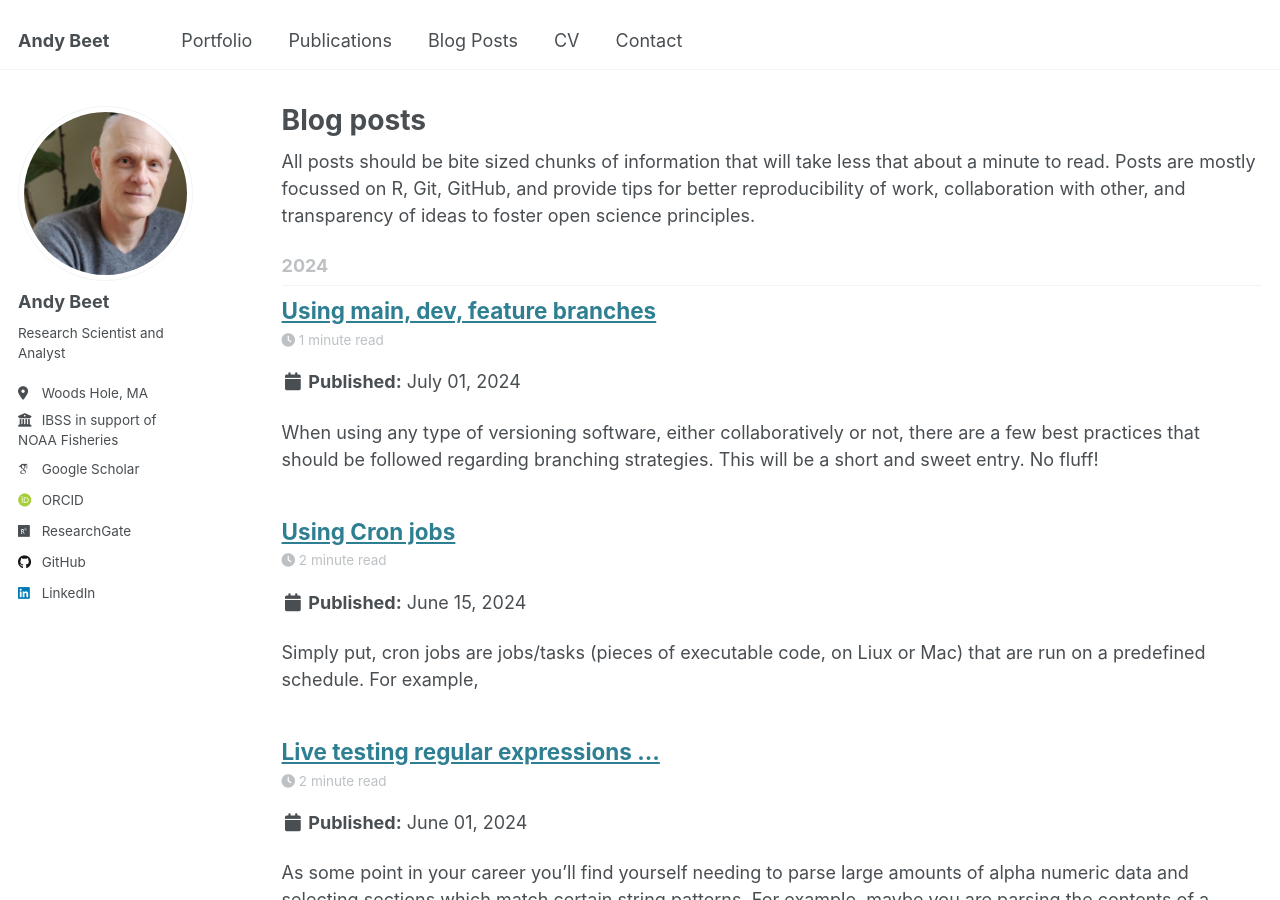
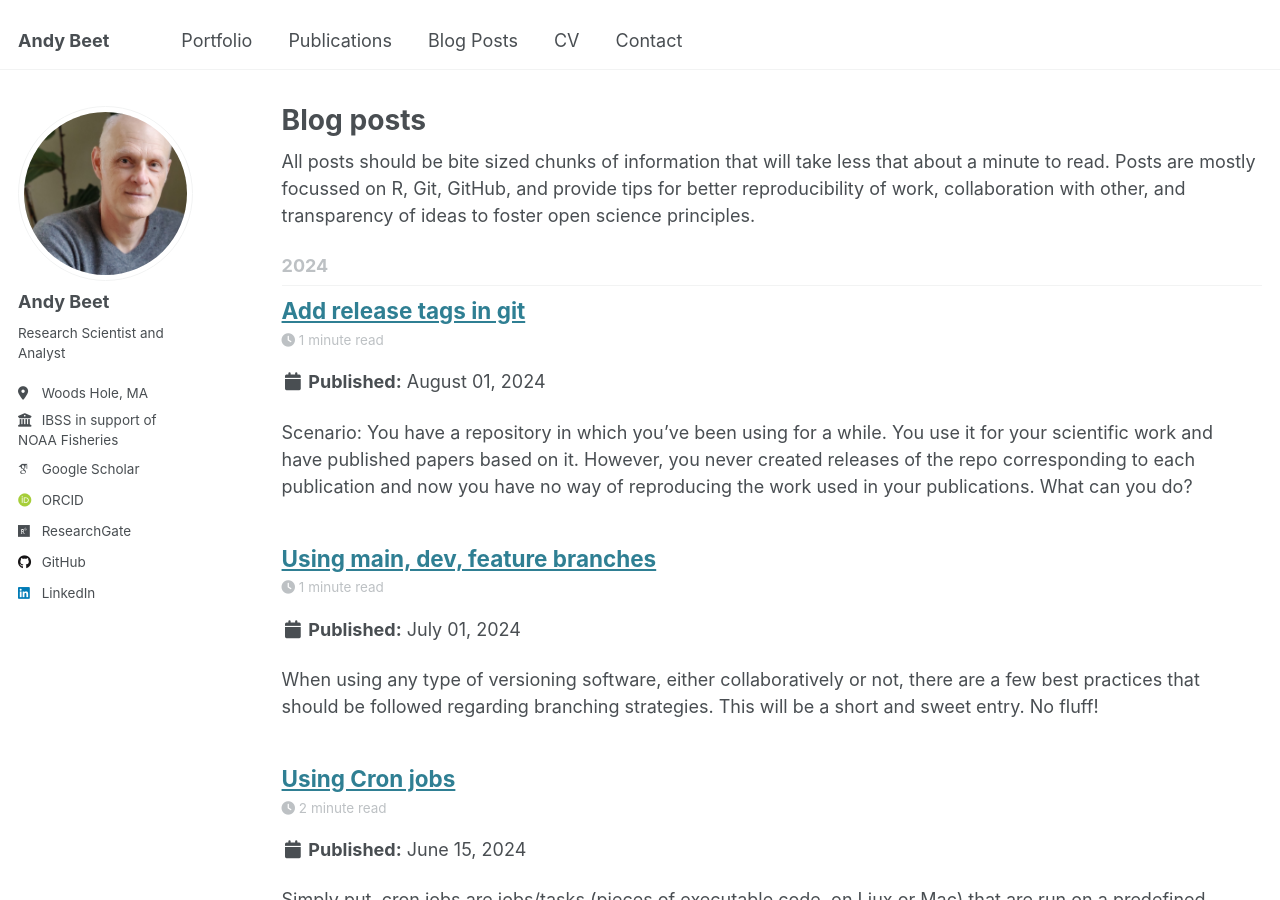
Before and after one commit to andybeet/website, a Jekyll site: the page built from _pages/year-archive.html, in a window 1280 px wide and 900 px high. Built offline with Jekyll 4.4.1, drawn with Linux system fonts in a browser that asks for light colours; some web fonts are replaced.

Commit message:
add git release tags

````diff
--- /dev/null
+++ b/_posts/2024-08-01-add_release_tags.md
@@ -0,0 +1,39 @@
+---
+title: 'Add release tags in git'
+date: 2024-08-01
+permalink: /posts/2024/08/releasetags/
+tags:
+  - git
+  - GitHub
+---
+
+Scenario: You have a repository in which you've been using for a while. You use it for your scientific work and have published papers based on it.
+However, you never created releases of the repo corresponding to each publication and now you have no way of reproducing the work used in your publications.
+What can you do?
+
+Well, you can add release tags to any "old" commit, providing you can identify the commits!
+Now this isn't a recommended practice or a substitute for not following best practices, but in a pinch it can help out "the younger, inexperienced you of years gone by".
+
+Turns out it is pretty simple too!
+
+First, identify the commit hash. Second, decide on the tagname you want to assign to this commit. Then, run the `git tag` command.
+
+For example, if your hash is `1e4b567712d785bb972665a2edd9401a17d9875d` and you want to tag this with the name, `v1.3.1` then you'd run the following lines of code in the terminal
+
+```
+git tag v1.3.1 1e4b567712d785bb972665a2edd9401a17d9875d
+git push origin v1.3.1
+```
+
+If you want to annotate the release, and store the taggers name, date, time, along with a message you can use the following:
+
+```
+git tag -a v1.3.1 1e4b567712d785bb972665a2edd9401a17d9875d -m "Version 1.3.1 Release"
+git push origin v1.3.1
+```
+
+Repeat this as many times as you'd like.
+
+In GitHub you should be able to now create a release using this tag!
+
+Make sure you add good release notes in the description field so you know why you tagged this particular point in time as a release point!
````
Also changed, not shown: _posts/2024-06-15-cron_jobs.md (+1 -1 lines).
